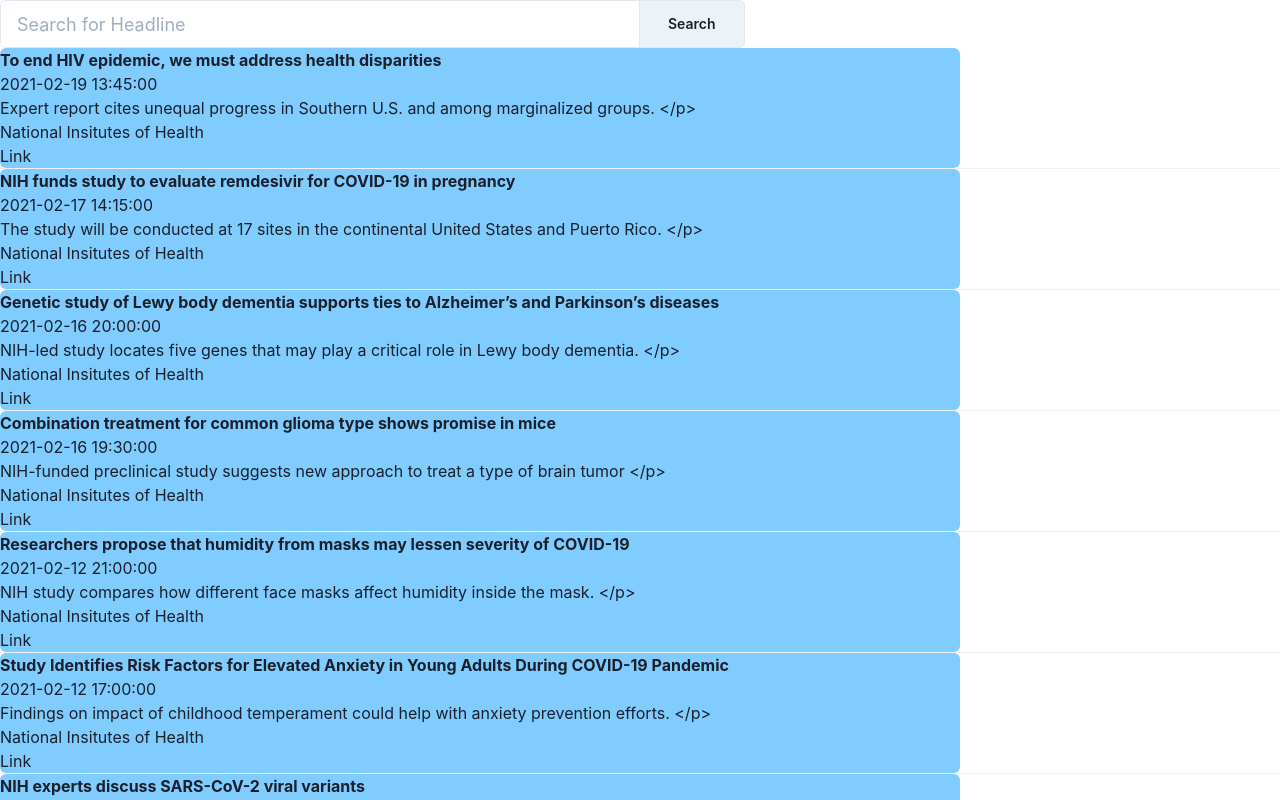
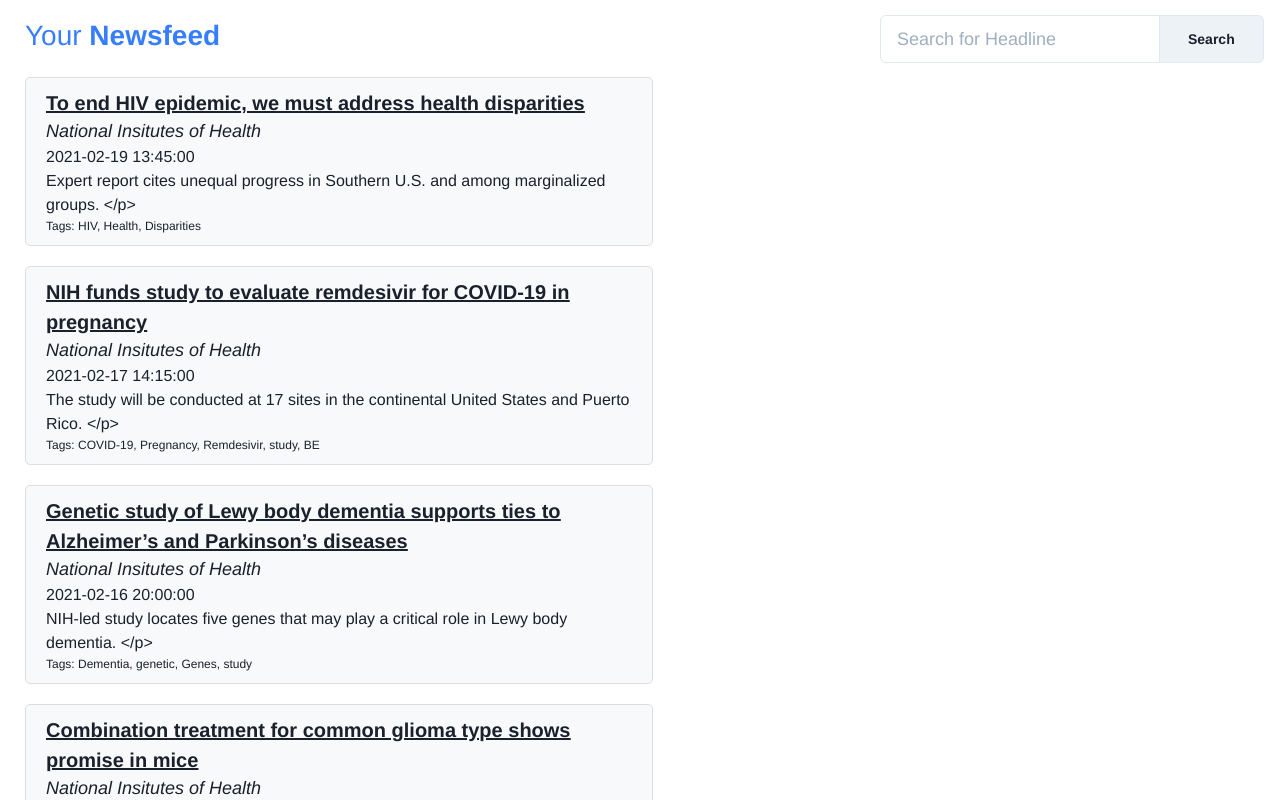
Before and after one commit to wjacobc/jie0333, a React (Create React App) app in the folder frontend/: page / in a window 1280 px wide. Shown: the top 800 px of the page. Built offline with nearby package versions, Linux system fonts and the light colour scheme.

Commit message:
Update front end style to match Studyfind website

```diff
--- a/frontend/src/App.css
+++ b/frontend/src/App.css
@@ -1,38 +1,42 @@
-.App {
-  text-align: center;
+.app {
+    font-family: "Avenir", "Helvetica", sans-serif;
+    margin-top: 15px;
+    margin-left: 25px;
 }
 
-.App-logo {
-  height: 40vmin;
-  pointer-events: none;
+.header {
+    font-size: 1.75rem;
+    color: #377eff;
+    margin-bottom: 20px;
 }
 
-@media (prefers-reduced-motion: no-preference) {
-  .App-logo {
-    animation: App-logo-spin infinite 20s linear;
-  }
+.search {
+    right: 0;
 }
 
-.App-header {
-  background-color: #282c34;
-  min-height: 100vh;
-  display: flex;
-  flex-direction: column;
-  align-items: center;
-  justify-content: center;
-  font-size: calc(10px + 2vmin);
-  color: white;
+.newsitem {
+    background-color: #f8f9fa;
+    width: 50%;
+    margin-bottom: 20px;
+    padding: 10px;
+    padding-left: 20px;
+    padding-right: 20px;
+
+    border-radius: 5px;
+    border-width: 1px;
+    border-color: #dddddd;
 }
 
-.App-link {
-  color: #61dafb;
+.headline {
+    font-size: 20px;
+    text-decoration: underline;
 }
 
-@keyframes App-logo-spin {
-  from {
-    transform: rotate(0deg);
-  }
-  to {
-    transform: rotate(360deg);
-  }
+.source {
+    font-size: 18px;
+    font-style: italic;
 }
+
+.tags {
+    font-size: 12px;
+}
--- a/frontend/src/App.js
+++ b/frontend/src/App.js
@@ -1,6 +1,6 @@
 import "./App.css";
 import firebase from "./firebase_config";
-import { ChakraProvider, Box } from "@chakra-ui/react";
+import { ChakraProvider, Box, Heading, Flex, Spacer } from "@chakra-ui/react";
 import ListObject from "./listObject.js";
 import SearchObject from "./searchObject.js";
 import theme from "./theme.js"
@@ -11,17 +11,20 @@
     let ref = firebase.database().ref("newsitems");
     ref.on("value", (snapshot) => {
         newsitems = snapshot.val();
-        // test
         return newsitems;
     });
 }
 
 function App() {
     return (
-    	<div>
-	    	<Box>{SearchObject()}</Box>
-	        <Box>{ListObject()}</Box>
-	    </div>
+        <div class = "app">
+            <Flex>
+                <Heading class = "header">Your <strong>Newsfeed</strong></Heading>
+                <Spacer />
+                <Box width = "400px">{SearchObject()}</Box>
+            </Flex>
+            <Box>{ListObject()}</Box>
+        </div>
     );
 }
 
--- a/frontend/src/listObject.js
+++ b/frontend/src/listObject.js
@@ -18,7 +18,7 @@
                         }
                 }
         }
-	console.log(articleList);
+
         return(
                 <List>
                         {articleList}
@@ -26,49 +26,32 @@
         );
 }
 
-// export const setList = function(titleSearch) {
-// 	const articleList = [];
-// 	for (var i = 0; i < keys.length; i++) {
-// 		if (data[keys[i]].headline.contains(titleSearch)) {
-// 			articleList.push(setListItem(data[keys[i]]));
-// 		}
-// 	}
-// 	return(
-// 		<List>
-// 			{articleList}
-// 		</List>
-// 	);
-// }
+function generateTagString(tags) {
+    // remove the list format text
+    tags = tags.replace("[", "");
+    tags = tags.replace("]", "");
+    tags = tags.replaceAll("'", "");
+    return tags;
+}
 
 function SetListItem(article) {
 
-	const { isOpen, onOpen, onClose } = useDisclosure()
+    let tagString = generateTagString(article.tags);
 
     return(
-		<>
-			<ListItem key={article.url} bg="#80ccff" w="75%" onClick={onOpen} rounded="md">
-				<div> <b>{article.headline}</b> </div>
-				<div> {article.publish_date} </div>
-				<div> {article.snippet} </div>
-				<div> {article.source} </div>
-				<div> <a href = {article.url}> Link </a> </div>
+        <div class = "newsitem">
+            <ListItem key={article.url} rounded="md">
+                <div class = "headline">
+                    <a href = {article.url}><b>{article.headline}</b></a>
+                </div>
+
+                <div class = "source">{article.source}</div>
+                <div>{article.publish_date}</div>
+                <div>{article.snippet}</div>
+
+                <div class = "tags">Tags: {tagString}</div>
             </ListItem>
-			<Divider variant="solid"/>
-			<Modal isOpen={isOpen} onClose={onClose}>
-				<ModalOverlay />
-				<ModalContent>
-					<ModalHeader>{article.headline}</ModalHeader>
-					<ModalCloseButton />
-					<ModalBody>{article.snippet}</ModalBody>
-					<ModalFooter>
-						<Button onClick={onClose}>Close</Button>
-						<Button onClick={article.url}>Link</Button>
-					</ModalFooter>
-				</ModalContent>
-			</Modal>
-
-
-		</>
+        </div>
     );
 }
 
--- a/frontend/src/searchObject.js
+++ b/frontend/src/searchObject.js
@@ -13,7 +13,7 @@
 	return (
 		<InputGroup size="lg">
 			<Input
-				w="50%"
+				w="70%"
 				value={value}
 				placeholder="Search for Headline"
 				onChange={event => setValue(event.target.value)} />
```
Lines whose indentation alone changed are shown as unchanged.
